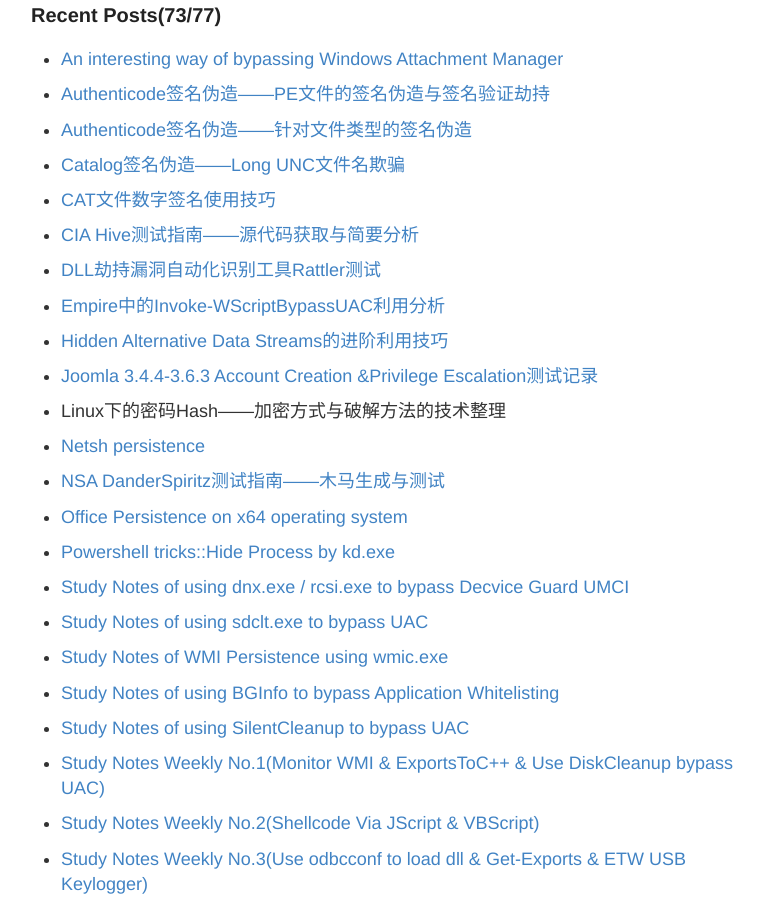
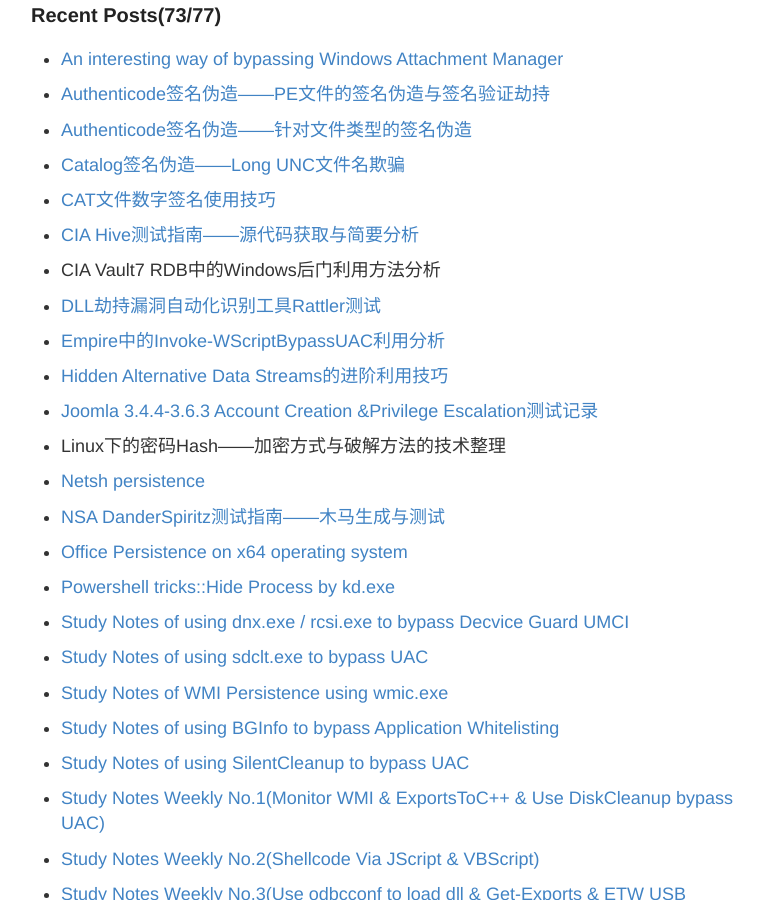
Before and after one commit to 3gstudent/backup-3gstudent.github.io, a Jekyll site: the page built from about.md, in a window 1280 px wide and 900 px high, scrolled down 1982 px. Shown: the whole window, without its empty margins (249-1013 px from the left). Built offline with Jekyll 4.4.1, drawn with Linux system fonts in a browser that asks for light colours.

Commit message:
Update about.md

```diff
--- a/about.md
+++ b/about.md
@@ -87,6 +87,9 @@ Github:   [3gstudent](https://github.com/3gstudent)
 
 -
  [CIA Hive测试指南——源代码获取与简要分析 ](https://3gstudent.github.io/3gstudent.github.io/CIA-Hive%E6%B5%8B%E8%AF%95%E6%8C%87%E5%8D%97-%E6%BA%90%E4%BB%A3%E7%A0%81%E8%8E%B7%E5%8F%96%E4%B8%8E%E7%AE%80%E8%A6%81%E5%88%86%E6%9E%90/)
+
+-
+ CIA Vault7 RDB中的Windows后门利用方法分析
 
 -
  [DLL劫持漏洞自动化识别工具Rattler测试](https://3gstudent.github.io/3gstudent.github.io/DLL%E5%8A%AB%E6%8C%81%E6%BC%8F%E6%B4%9E%E8%87%AA%E5%8A%A8%E5%8C%96%E8%AF%86%E5%88%AB%E5%B7%A5%E5%85%B7Rattler%E6%B5%8B%E8%AF%95/)
```
